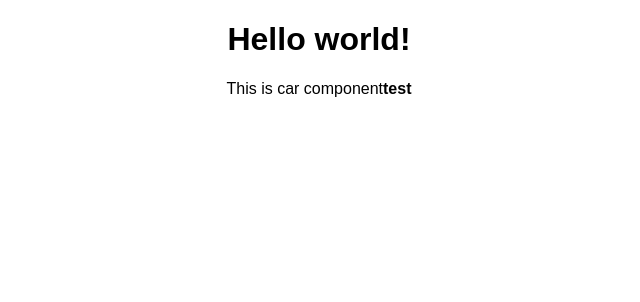
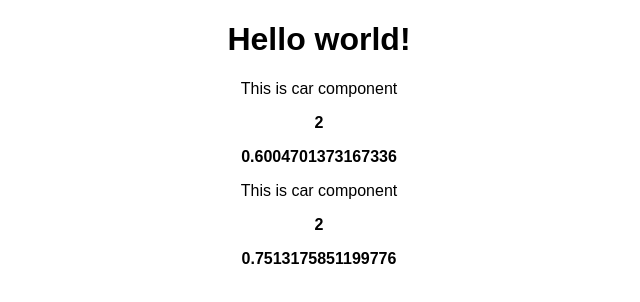
Before and after one commit to Home7-ru/react, a React (Create React App) app: page / in a window 1280 px wide. Shown: the top 302 px of the page, without its empty margins (321-961 px from the left). Built offline with nearby package versions, Linux system fonts and the light colour scheme.

Commit message:
вывод динамических данных

```diff
--- a/src/App.js
+++ b/src/App.js
@@ -14,6 +14,7 @@ class App extends Component {
          <div style={divStyle}>
             <h1>Hello world!</h1>
            <Car/>
+           <Car/>
          </div>
 
 
--- a/src/Car/Car.js
+++ b/src/Car/Car.js
@@ -1,27 +1,12 @@
 import React from 'react';
 
-// function Car(){
-//     return(
-//         <div>This is car component</div>
-//     )
-// }
+//если записать {1+1} то js видит это как js скрит если просто 1+1 то будет как строка
+const Car =()=>(
+    <div>
+        <p> This is car component</p>
+        <p><strong>{1+1}</strong></p>
+        <p><strong>{Math.random()}</strong></p>
 
-
-//можно так
-// const Car =()=>{
-//     return(
-//         <div>This is car component</div>
-//     )
-// }
-
-//можно так
-
-//const Car =()=>(<div>This is car component</div>)
-
-//a можно так
-const Car =()=>(
-    <div>This is car component
-    <strong>test</strong>
     </div>
 
 )
```
